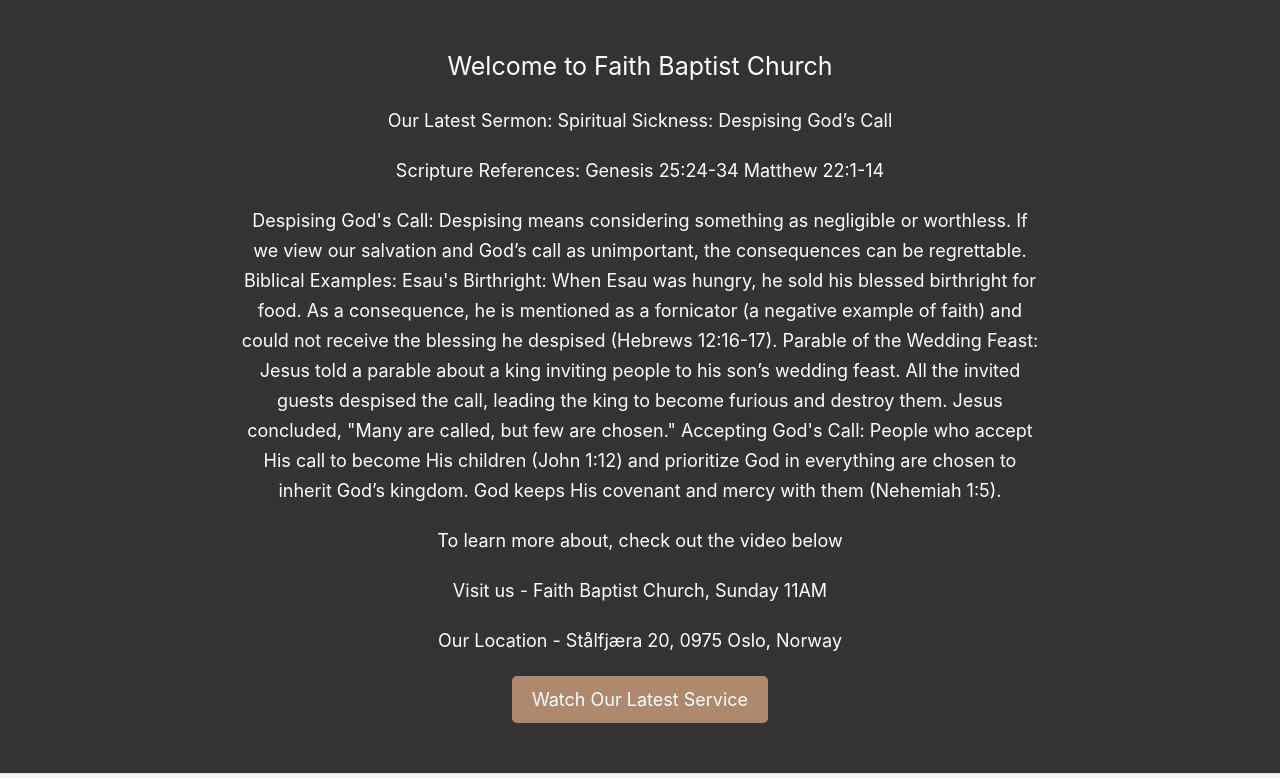
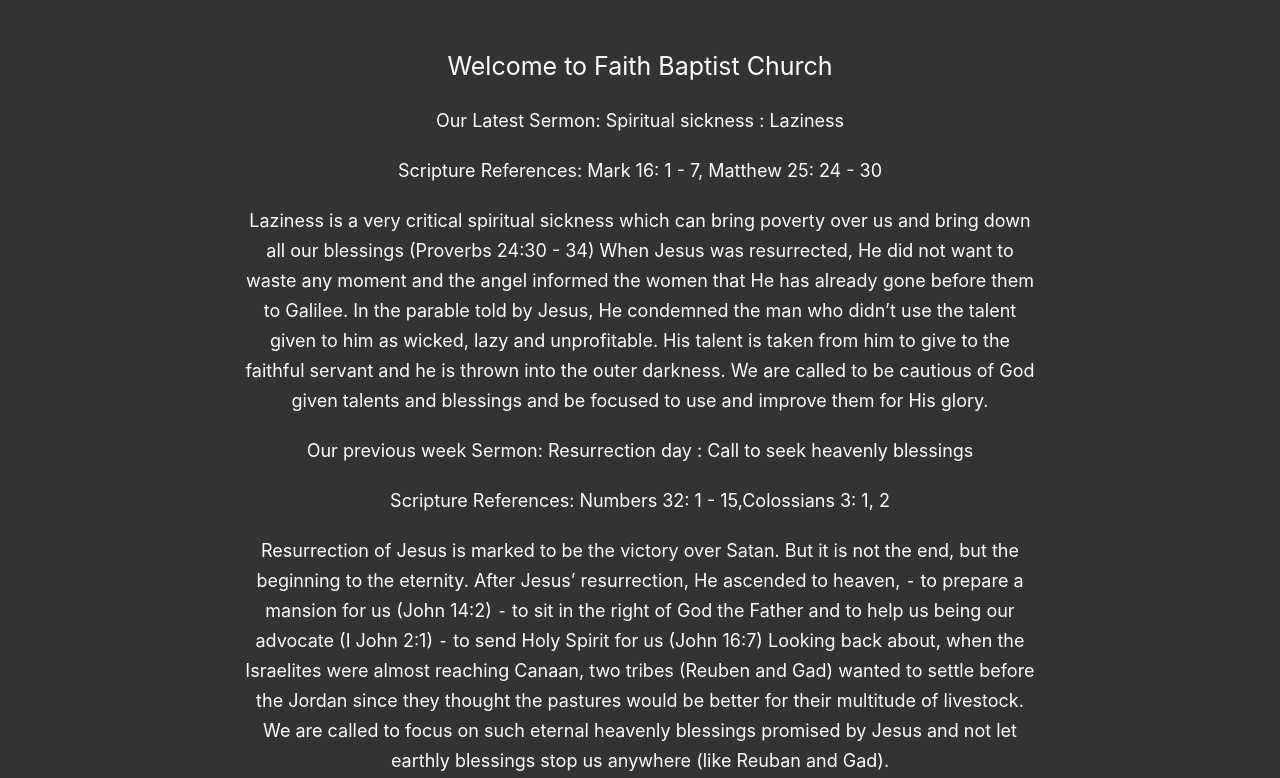
Before and after one commit to diasraphael/faith, a React (Create React App) app: page / in a window 1280 px wide. Shown: the part 802-1580 px from the top of the page. Built offline with nearby package versions, Linux system fonts and the light colour scheme; no server answers; a web font is replaced by a local one.

Commit message:
updated this week sermon

```diff
--- a/src/components/landingpage/VideoSection.tsx
+++ b/src/components/landingpage/VideoSection.tsx
@@ -1,5 +1,5 @@
-import React, { useState } from 'react';
-import './VideoSection.scss';
+import React, { useState } from "react";
+import "./VideoSection.scss";
 
 const VideoSection = () => {
   const [showVideo, setShowVideo] = useState(false);
@@ -9,23 +9,37 @@
       <div className="video-container-sermon">
         <div className="content-box">
           <h2>Welcome to Faith Baptist Church</h2>
-          <p>Our Latest Sermon: Spiritual Sickness: Despising God’s Call</p>
-          <p>Scripture References: Genesis 25:24-34 Matthew 22:1-14 </p>
+          <p>Our Latest Sermon: Spiritual sickness : Laziness</p>
+          <p>Scripture References: Mark 16: 1 - 7, Matthew 25: 24 - 30 </p>
           <p>
-            Despising God's Call: Despising means considering something as
-            negligible or worthless. If we view our salvation and God’s call as
-            unimportant, the consequences can be regrettable. Biblical Examples:
-            Esau's Birthright: When Esau was hungry, he sold his blessed
-            birthright for food. As a consequence, he is mentioned as a
-            fornicator (a negative example of faith) and could not receive the
-            blessing he despised (Hebrews 12:16-17). Parable of the Wedding
-            Feast: Jesus told a parable about a king inviting people to his
-            son’s wedding feast. All the invited guests despised the call,
-            leading the king to become furious and destroy them. Jesus
-            concluded, "Many are called, but few are chosen." Accepting God's
-            Call: People who accept His call to become His children (John 1:12)
-            and prioritize God in everything are chosen to inherit God’s
-            kingdom. God keeps His covenant and mercy with them (Nehemiah 1:5).
+            Laziness is a very critical spiritual sickness which can bring
+            poverty over us and bring down all our blessings (Proverbs 24:30 -
+            34) When Jesus was resurrected, He did not want to waste any moment
+            and the angel informed the women that He has already gone before
+            them to Galilee. In the parable told by Jesus, He condemned the man
+            who didn’t use the talent given to him as wicked, lazy and
+            unprofitable. His talent is taken from him to give to the faithful
+            servant and he is thrown into the outer darkness. We are called to
+            be cautious of God given talents and blessings and be focused to use
+            and improve them for His glory.
+          </p>
+          <p>
+            Our previous week Sermon: Resurrection day : Call to seek heavenly
+            blessings
+          </p>
+          <p>Scripture References: Numbers 32: 1 - 15,Colossians 3: 1, 2 </p>
+          <p>
+            Resurrection of Jesus is marked to be the victory over Satan. But it
+            is not the end, but the beginning to the eternity. After Jesus’
+            resurrection, He ascended to heaven, ⁃ to prepare a mansion for us
+            (John 14:2) ⁃ to sit in the right of God the Father and to help us
+            being our advocate (I John 2:1) ⁃ to send Holy Spirit for us (John
+            16:7) Looking back about, when the Israelites were almost reaching
+            Canaan, two tribes (Reuben and Gad) wanted to settle before the
+            Jordan since they thought the pastures would be better for their
+            multitude of livestock. We are called to focus on such eternal
+            heavenly blessings promised by Jesus and not let earthly blessings
+            stop us anywhere (like Reuban and Gad).
           </p>
           <p>To learn more about, check out the video below</p>
           <p>Visit us - Faith Baptist Church, Sunday 11AM</p>
@@ -48,7 +62,7 @@
             <iframe
               width="100%"
               height="100%"
-              src="https://www.youtube.com/embed/1z4nLTRDhmQ?si=pA5tjhvXn1xsauej"
+              src="https://www.youtube.com/embed/vb_9-cvg6b0?si=y_1fe9lsUOhAE3OP"
               title="Faith Baptist Church Service"
               frameBorder="0"
               allow="accelerometer; autoplay; clipboard-write; encrypted-media; gyroscope; picture-in-picture"
```
Also changed, not shown: 1 other file (tests, documents, lock files or other folders).
